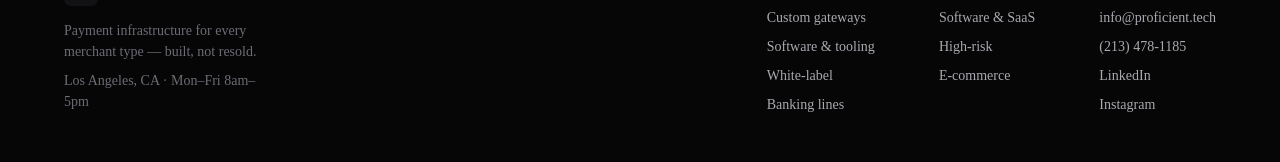
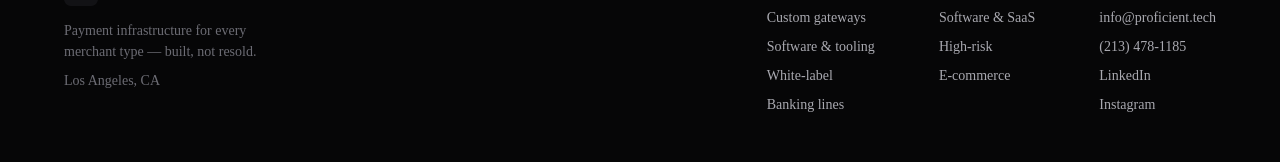
Before and after one commit to ptrusela/Proficient-tech, a Next.js app: page / in a window 1280 px wide. Shown: the part 5681-5843 px from the top of the page. Built offline with nearby package versions, Linux system fonts and the light colour scheme.

Commit message:
Remove hours from footer

```diff
--- a/components/Footer.tsx
+++ b/components/Footer.tsx
@@ -12,7 +12,7 @@ export function Footer() {
               Payment infrastructure for every merchant type &mdash; built, not resold.
             </p>
             <p className="foot-tag" style={{ marginTop: "8px" }}>
-              Los Angeles, CA &middot; Mon&ndash;Fri 8am&ndash;5pm
+              Los Angeles, CA
             </p>
           </div>
           <div className="foot-cols">
```
